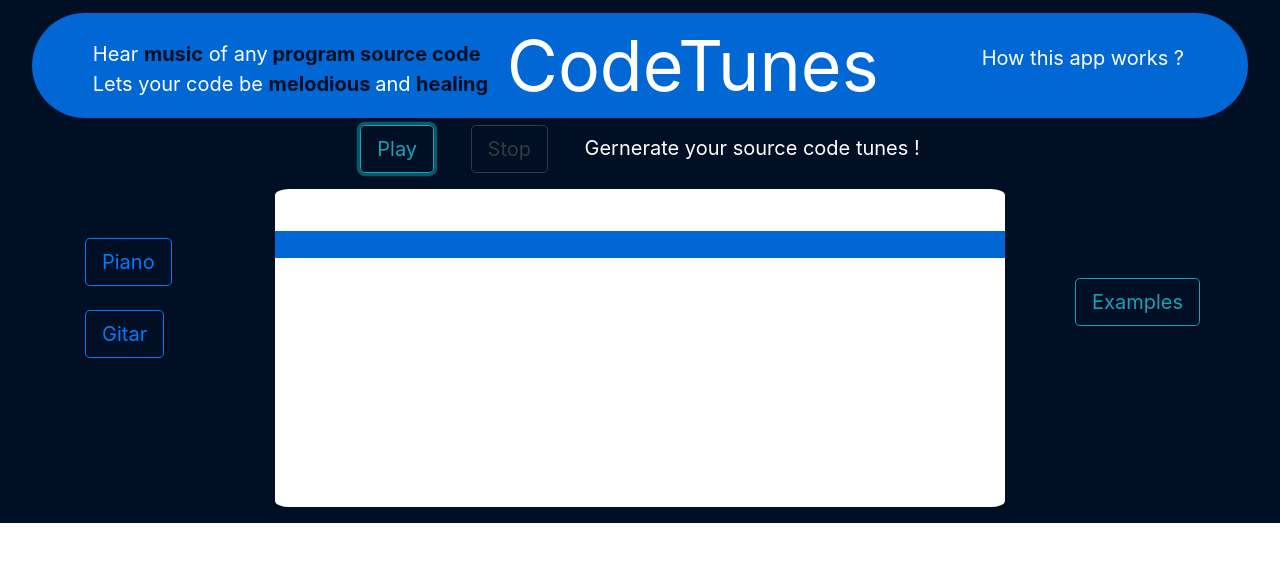
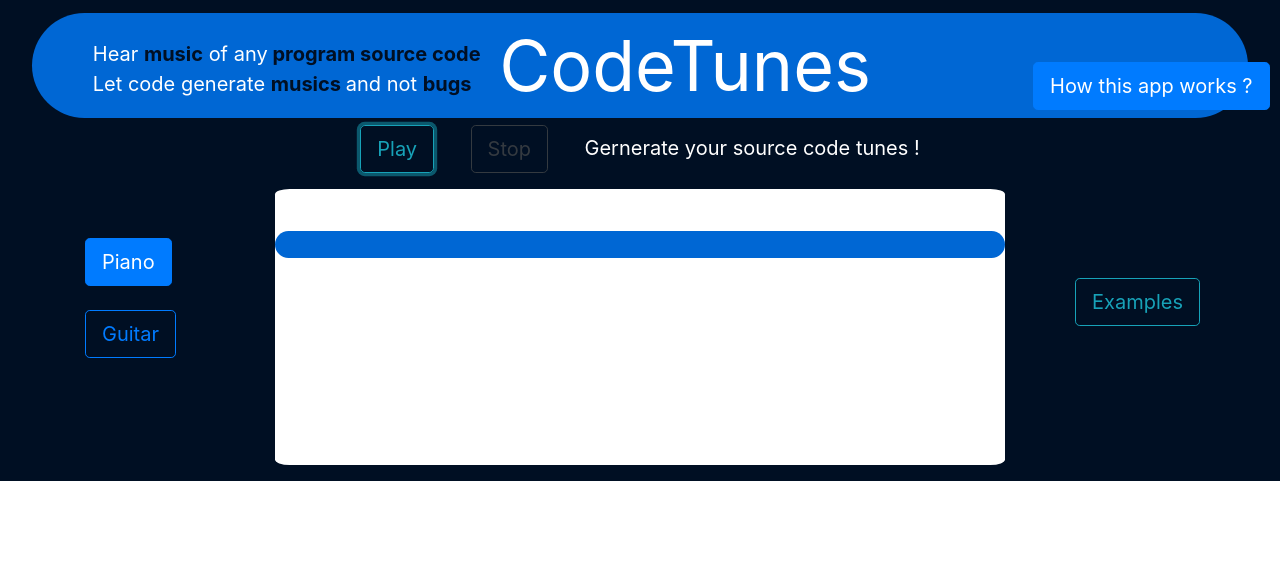
Before and after one commit to kishanpatel22/codetunes, a React (Create React App) app: page / in a window 1280 px wide. Both pictures are taken after a click on the button "Play". Shown: the top 562 px of the page. Built offline with nearby package versions, Linux system fonts and the light colour scheme.

Commit message:
guitar bug resolved

```diff
--- a/src/App.js
+++ b/src/App.js
@@ -1,6 +1,10 @@
 import './App.css';
 import SourceCode from './SourceCode.js'
 import CodeTunes from './CodeTunes.js'
+import Guitar from './Guitar.js'
+/*
+
+*/
 
 function App() {
   return (
--- a/src/CodeTunes.js
+++ b/src/CodeTunes.js
@@ -1,25 +1,23 @@
 import React, { Component } from 'react';
+import Modal from 'react-bootstrap/Modal'
 import Form from 'react-bootstrap/Form'
+import Button from 'react-bootstrap/Button'
 
 class CodeTunes extends Component {
     constructor(props) {
         super(props)
-        this.closeModal = this.closeModal.bind(this)
-        this.openModal = this.openModal.bind(this)
-        this.state = {visible : false}
+        this.state = { show : false}
+
+        this.handleClose = this.handleClose.bind(this)
+        this.handleShow = this.handleShow.bind(this)
     }
+	handleClose() {
+		this.setState({ show: false })
+	}
 
-    openModal() {
-        this.setState({
-            visible : true
-        });
-    }
-
-    closeModal() {
-        this.setState({
-            visible : false
-        });
-    }
+	handleShow() {
+		this.setState({ show: true })
+	}
 
     render() {
         return (
@@ -29,8 +27,8 @@ class CodeTunes extends Component {
                         Hear <strong style={{ color: '#000F23'}}>music</strong> of any
                              <strong style={{ color: '#000F23'}}> program source code</strong>
                         <br/>
-                        Lets your code be <strong style={{ color: '#000F23'}}> melodious </strong>
-                        and <strong style={{ color: '#000F23'}}> healing </strong>
+                        Let code generate <strong style={{ color: '#000F23'}}> musics </strong>
+                        and not <strong style={{ color: '#000F23'}}> bugs </strong>
                     </p>
                 </div>
                 <div style={{ display: 'inline-block' }}>
@@ -40,12 +38,42 @@ class CodeTunes extends Component {
                     </a>
                 </div>
                 <div style={{ display: 'inline-block', paddingLeft: '10%'}}>
-                    <a style={{ color: 'white', fontSize: '20px'}} href="/demo" onClick={() => this.openModal()} >
-                        How this app works ?
-                    </a>
                     <br/>
-                    <br/>
+                    <div style={{ paddingLeft: '25%' }}>
+                        <Button variant="primary" size="lg" onClick={this.handleShow}>
+                            How this app works ?
+                        </Button>
+                    </div>
                 </div>
+
+                <Modal show={this.state.show} onHide={this.handleClose} size="lg" >
+				    <Modal.Header closeButton>
+				    	<Modal.Title>
+                            CodeTunes : create music from program source code !
+                        </Modal.Title>
+					</Modal.Header>
+					<Modal.Body>
+                        <p>
+                            CodeTunes works on the indentation of the program source code
+                            for generating the music. More the tabs/spaces in indentation
+                            different will be the music which is generated. CodeTunes
+                            makes of Web Audio API to create frequency pitches
+                        </p>
+                        <p>
+                           Currently the Gitar Tunes are provided by fetching an amazon API for
+                           Guitar pitches!
+                        </p>
+                    </Modal.Body>
+					<Modal.Footer>
+                        <div style={{margin:'auto'}}>
+					        <Button variant="secondary" onClick={this.handleClose}>
+					            Close
+                            </Button>
+                        </div>
+					</Modal.Footer>
+			    </Modal>
+
+
             </div>
         )
     }
--- a/src/Guitar.js
+++ b/src/Guitar.js
@@ -92,6 +92,7 @@ class Guitar extends Component {
 
         this.setup = this.setup.bind(this);
         this.play = this.play.bind(this);
+        this.tempplay = this.tempplay.bind(this);
     }
 
     setup(buffer) {
@@ -104,7 +105,7 @@ class Guitar extends Component {
     }
 
     play(number) {
-        this.index += number
+        this.index = number
         this.index = this.index % this.songBuffer.buffer.length
         /* some logic to map given number with some tune on gitar */
 
@@ -115,6 +116,18 @@ class Guitar extends Component {
         this.gainNode.gain.exponentialRampToValueAtTime(0.001, time + this.timeChange);
         this.source.stop(time + this.timeChange);
     }
+
+    tempplay() {
+        this.play(1)
+    }
+
+    render() {
+        return(
+            <div>
+                <button onClick={this.tempplay}> Play </button>
+            </div>
+        )
+    }
 }
 
 export default Guitar
--- a/src/Piano.js
+++ b/src/Piano.js
@@ -3,8 +3,7 @@ import {React, Component} from 'react'
 const AudioContext = window.AudioContext || window.webkitAudioContext
 /* Frequency of Pinao keys in Hz */
 const FrequencyBindings = [261.6, 392, 440, 523.3, 659.3, 739.99,
-                           830.61, 1046.50, 1479.98, 1760.00, 2093.00, 2793.83,
-                           3520.00, 4978.03, 6271.93]
+                           830.61, 1046.50, 1479.98, 1760.00, 2093.00, 2793.83]
 
 class Piano extends Component {
 
@@ -17,7 +16,7 @@ class Piano extends Component {
         this.songFrequency = FrequencyBindings
         this.numFreqBands = this.songFrequency.length
         this.beatsPerMilliSecond = 1000 / 4
-        this.timeChange = 0.5
+        this.timeChange = 0.4
 
         /* audio context manager for the getting oscillators */
         this.ctx = new AudioContext()
@@ -42,9 +41,6 @@ class Piano extends Component {
     }
 
     play(number) {
-        if(number === undefined) {
-            return;
-        }
         /* logic to map given number to particular frequency */
         this.index = number
         this.index = this.index % this.numFreqBands
--- a/src/Play.js
+++ b/src/Play.js
@@ -15,25 +15,33 @@ class Play extends Component {
 
         this.padded_lines = this.max_display_lines - this.max_tune_index + 1;
 
+        if(props.code == "") {
+            var source_code_lines = []
+            this.num_code_lines = 1;
+        } else {
             /* source code lines */
             var source_code_lines = props.code.split("\n")
-
             /* exact source code lines */
             this.num_code_lines = source_code_lines.length;
-
-        /* the source code tune number related to the tabs */
-        var source_code_tunes = source_code_lines.map(this.count_tabs)
+        }
 
         /* adding padding lines */
         for(var i = 0; i < this.padded_lines; i++) {
             source_code_lines.push("");
         }
 
+        /* the source code tune number related to the tabs */
+        var source_code_tunes = source_code_lines.map(this.count_tabs)
+
         /* the actual state for the class */
         this.state = { lines : source_code_lines, tunes : source_code_tunes }
 
         /* select the instrument for playing */
+        if(props.instrument === 'piano') {
             this.instrument = new Piano()
+        } else {
+            this.instrument = new Guitar()
+        }
 
         /* the line at which the current tune is to be generated */
         this.tune_line = 0
@@ -48,12 +56,15 @@ class Play extends Component {
         this.count_tabs = this.count_tabs.bind(this)
 
         /* time after which the play instrutment beats */
-        this.time = 500
-        this.instrument.play(1)
+        this.time = 400
+
     }
 
     componentDidMount() {
         this.event_id = setInterval(() => {
+            if(this.tune_line === this.num_code_lines) {
+                clearInterval(this.event_id)
+            } else {
                 this.instrument.play(this.state.tunes[this.tune_line])
                 this.tune_line += 1
                 this.color_line += 1
@@ -63,8 +74,6 @@ class Play extends Component {
                 } else {
                     this.setState({lines : this.state.lines })
                 }
-            if(this.tune_line === this.num_code_lines) {
-                clearInterval(this.event_id)
             }
         }, this.time);
     }
@@ -76,7 +85,7 @@ class Play extends Component {
     count_tabs(text) {
         var count = 0;
         var index = 0;
-        while (text.charAt(index) === "\t" || text.charAt(index) === " ") {
+        while (text.charAt(index) === "\t" || text.charAt(index) === " " || text.charAt(index) === '\0') {
             count++;
             index++;
         }
@@ -89,9 +98,10 @@ class Play extends Component {
                 {
                     this.state.lines.map((line, i) => {
                         if(i <= this.max_display_lines) {
-                            if(i == this.color_line) {
+                            if(i === this.color_line) {
                                 return (
-                                    <pre style={{fontSize : '18px', backgroundColor: '#0067D4', color:'white'}}> {line} </pre>
+                                    <pre style={{borderRadius:'60px', fontSize : '18px',
+                                                 backgroundColor: '#0067D4', color:'white'}}> {line} </pre>
                                 )
                             } else {
                                 return (
--- a/src/SourceCode.js
+++ b/src/SourceCode.js
@@ -17,7 +17,7 @@ class SourceCode extends Component {
 		this.state = {
 			show: false,
             programCode: "",
-            piano : false,
+            piano : true,
             play : false
 		}
 
@@ -27,6 +27,8 @@ class SourceCode extends Component {
         this.onChangeText = this.onChangeText.bind(this)
         this.play = this.play.bind(this)
         this.stop = this.stop.bind(this)
+        this.selectPiano = this.selectPiano.bind(this)
+        this.selectGuitar = this.selectGuitar.bind(this)
     }
 
 	handleClose() {
@@ -55,12 +57,32 @@ class SourceCode extends Component {
         this.setState({ play : false });
     }
 
+    selectPiano() {
+        this.setState({ piano: true });
+    }
+
+    selectGuitar() {
+        this.setState({ piano: false });
+    }
+
     render() {
         var program_input = <Form.Control placeHolder="{ Write Source Code }" defaultValue={this.state.programCode}
                                           onChange = {this.onChangeText} size="lg"
                                           as="textarea" rows="14" name="program"/>
         if(this.state.play) {
-            program_input = <Play code={this.state.programCode} />
+            var instru = 'guitar'
+            if(this.state.piano) {
+                instru = 'piano'
+            }
+            program_input = <Play code={this.state.programCode} instrument={instru}/>
+        }
+
+        var piano_style = "outline-primary"
+        var guitar_style = "outline-primary"
+        if(this.state.piano) {
+            piano_style = "primary"
+        } else {
+            guitar_style = "primary"
         }
 
         return (
@@ -69,9 +91,9 @@ class SourceCode extends Component {
                     <Col>
                         <div style={{ paddingTop: '75%'}}>
                             <div>
-                                <Button variant="outline-primary" size="lg" > Piano </Button>
+                                <Button variant={piano_style} onClick={this.selectPiano} size="lg" > Piano </Button>
                                 <br/><br/>
-                                <Button variant="outline-primary" size="lg" > Gitar </Button>
+                                <Button variant={guitar_style} onClick={this.selectGuitar} size="lg" > Guitar </Button>
                             </div>
                         </div>
                     </Col>
```
Also changed, not shown: 1 other file (tests, documents, lock files or other folders). Lines whose indentation alone changed are shown as unchanged.
